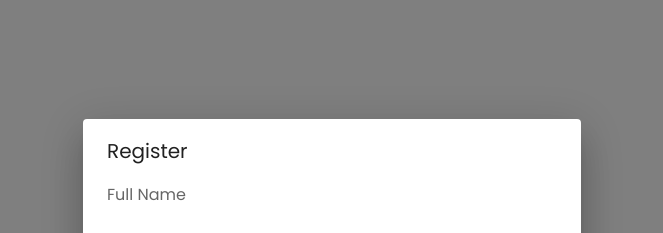
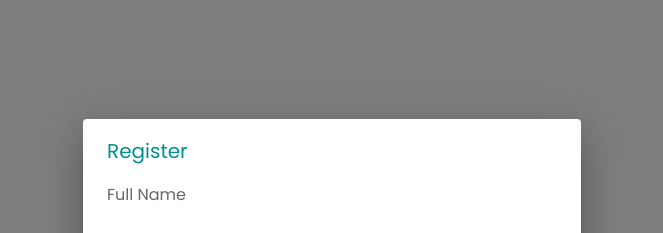
Before and after one commit to CToH10/contacts-react, a React (Create React App) app: page / in a window 1280 px wide. Both pictures are taken after a click on the button "CRIAR CONTA". Shown: the top 233 px of the page, without its empty margins (308-971 px from the left). Built offline with nearby package versions, Linux system fonts and the light colour scheme.

Commit message:
style: restyle

```diff
--- a/src/components/ContactCard/index.tsx
+++ b/src/components/ContactCard/index.tsx
@@ -100,7 +100,7 @@ export const ContactCard = ({ contact }: iProfileProps) => {
         aria-labelledby="Edit contact form"
         aria-describedby="Edit contact"
       >
-        <DialogTitle>Edit contact</DialogTitle>
+        <DialogTitle color="secondary">Edit contact</DialogTitle>
         <DialogContent>{<EditContact contact={contact} />}</DialogContent>
       </Dialog>
     </>
--- a/src/components/Forms/Edit/Profile/index.tsx
+++ b/src/components/Forms/Edit/Profile/index.tsx
@@ -68,8 +68,9 @@ export const EditProfile = () => {
         )}
         <Button
           type="submit"
-          variant="outlined"
+          variant="contained"
           size="large"
+          color="secondary"
           endIcon={<SendIcon />}
           disabled={loading}
         >
--- a/src/components/NavBar/index.tsx
+++ b/src/components/NavBar/index.tsx
@@ -25,7 +25,7 @@ import { Delete } from "@mui/icons-material";
 import { red } from "@mui/material/colors";
 import { UserContext } from "../../providers/user.provider";
 
-type ModalOptions = "New Contact" | "Edit Profile" | "Edit Contact";
+type ModalOptions = "New Contact" | "Edit Profile";
 
 export const NavBar = () => {
   const [anchorElNav, setAnchorElNav] = useState<null | HTMLElement>(null);
@@ -39,8 +39,6 @@ export const NavBar = () => {
     switch (modBody) {
       case "New Contact":
         return <ContactForm />;
-      case "Edit Contact":
-        return "";
       case "Edit Profile":
         return <EditProfile />;
     }
@@ -74,6 +72,7 @@ export const NavBar = () => {
         <Container maxWidth="xl">
           <Toolbar disableGutters>
             <GroupsIcon sx={{ display: { xs: "none", md: "flex" }, mr: 1 }} />
+
             <Typography
               variant="h6"
               noWrap
@@ -209,7 +208,7 @@ export const NavBar = () => {
             aria-labelledby="Register form"
             aria-describedby="Registration for new users"
           >
-            <DialogTitle>{modBody}</DialogTitle>
+            <DialogTitle color="secondary">{modBody}</DialogTitle>
             <DialogContent>{renderModBody()}</DialogContent>
             {modBody === "Edit Profile" && (
               <DialogActions sx={{ justifyContent: "center" }}>
--- a/src/globalStyle.ts
+++ b/src/globalStyle.ts
@@ -1,5 +1,5 @@
 import { createTheme } from "@mui/material";
-import { deepOrange } from "@mui/material/colors";
+import { grey } from "@mui/material/colors";
 
 export const theme = createTheme({
   typography: {
@@ -10,13 +10,13 @@ export const theme = createTheme({
       light: "#333333",
       main: "#000000",
       dark: "#000000",
-      contrastText: "#fff",
+      contrastText: grey[50],
     },
     secondary: {
       light: "#33a6a6",
       main: "#009090",
       dark: "#006464",
-      contrastText: deepOrange[500],
+      contrastText: grey[50],
     },
   },
 });
--- a/src/pages/Login/index.tsx
+++ b/src/pages/Login/index.tsx
@@ -7,7 +7,7 @@ import {
   DialogContent,
   DialogTitle,
 } from "@mui/material";
-import { StyledMain } from "./styles";
+import { StyledSection } from "./styles";
 import { useState } from "react";
 import { RegisterForm } from "../../components/Forms/Register";
 
@@ -15,8 +15,16 @@ export const LoginPage = () => {
   const [open, setOpen] = useState(false);
   return (
     <main>
-      <Container>
-        <StyledMain>
+      <Container
+        sx={{
+          height: "100vh",
+          backgroundColor: "rgba(207, 216, 220, 0.1)",
+          backdropFilter: "blur(4px)",
+          zIndex: 2,
+          position: "relative",
+        }}
+      >
+        <StyledSection>
           <Typography variant="body1">Ainda não tem conta?</Typography>
           <Button
             variant="outlined"
@@ -27,7 +35,7 @@ export const LoginPage = () => {
           >
             Criar conta
           </Button>
-        </StyledMain>
+        </StyledSection>
         <LoginForm />
         <Dialog
           open={open}
@@ -35,7 +43,7 @@ export const LoginPage = () => {
           aria-labelledby="Register form"
           aria-describedby="Registration for new users"
         >
-          <DialogTitle>Register</DialogTitle>
+          <DialogTitle color="secondary">Register</DialogTitle>
           <DialogContent>
             <RegisterForm />
           </DialogContent>
--- a/src/pages/Login/styles.ts
+++ b/src/pages/Login/styles.ts
@@ -1,6 +1,6 @@
 import { styled } from "styled-components";
 
-export const StyledMain = styled.section`
+export const StyledSection = styled.section`
   position: absolute;
   left: 50%;
   top: 20%;
```
